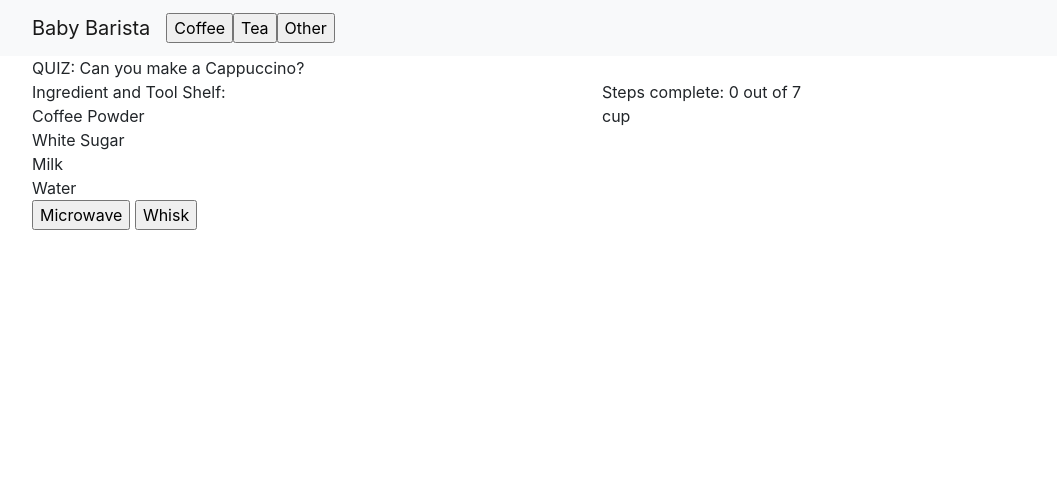
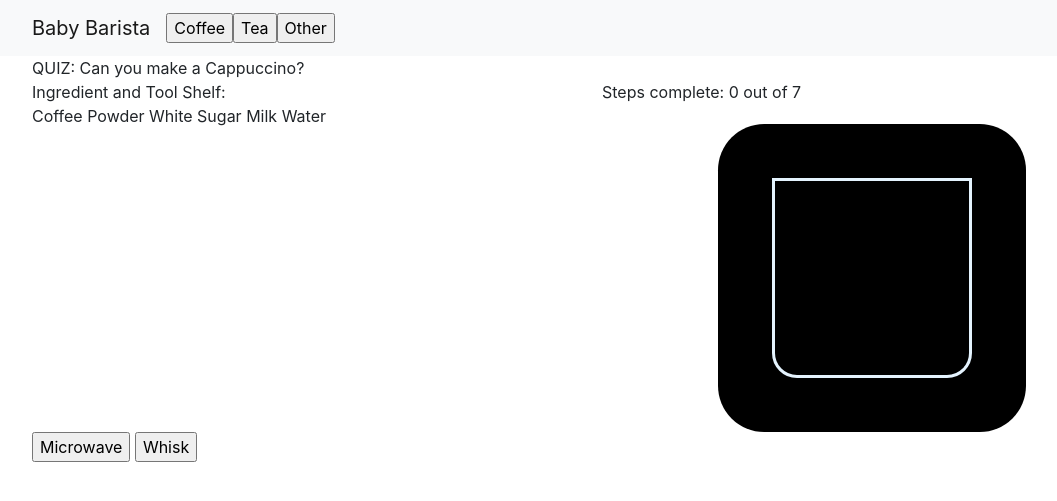
Before and after one commit to RebeccaHale/UI-Final-Project, a Flask app: page /quiz/1 in a window 1280 px wide. Shown: the top 501 px of the page, without its empty margins (53-1110 px from the left). Run offline with Flask 2, Linux system fonts and the light colour scheme; some libraries are stand-ins or nearby versions.

Commit message:
added animations of drinks to each quiz/learn page

```diff
--- a/server.py
+++ b/server.py
@@ -64,6 +64,45 @@ drink_data = {
         },
         "number_steps": "7",
         "image": "https://media.istockphoto.com/photos/homemade-warm-hot-chocolate-picture-id1320380734?s=612x612"
+    }
+}
+
+ingredient_colors = {
+    "Cocoa Powder": {
+        "color": [90,39,21,0.95],
+        "whiskable": True
+    },
+    "Coffee Powder": {
+        "color": [56,26,16,0.95],
+        "whiskable": True
+    },
+    "Honey": {
+        "color": [235,159,33,0.8],
+        "whiskable": True
+    },
+    "Matcha Powder": {
+        "color": [90,101,12,0.95],
+        "whiskable": True
+    },
+    "Milk": {
+        "color": [251, 247, 236,0.8],
+        "whiskable": True
+    },
+    "Mini Marshmallows": {
+        "color": [251,247,236,0.8],
+        "whiskable": False
+    },
+    "Vanilla Extract": {
+        "color": [165,106,20,0.8],
+        "whiskable": True
+    },
+    "Water": {
+        "color": [235,244,247,0.8],
+        "whiskable": True
+    },
+    "White Sugar": {
+        "color": [251,247,236,0.8],
+        "whiskable": True
     }
 }
 
@@ -155,7 +194,7 @@ def learn(id=None):
     user_choices["userentrylearningtime"]=userentrylearningtime
 
     drink_info = drink_data[id]
-    return render_template('learn.html', drink_info=drink_info, ingredient_tool_data=ingredient_tool_data, step=step)
+    return render_template('learn.html', drink_info=drink_info, ingredient_tool_data=ingredient_tool_data, step=step, ingredient_colors=ingredient_colors)
 
 @app.route('/view/<id>')
 def view(id=None):
@@ -170,7 +209,7 @@ def front(id=None):
 @app.route('/quiz/<id>')
 def quiz(id=None):
     drink_info = drink_data[id]
-    return render_template('quiz.html', drink_info=drink_info, ingredient_tool_data=ingredient_tool_data, step=step, score=score)
+    return render_template('quiz.html', drink_info=drink_info, ingredient_tool_data=ingredient_tool_data, step=step, score=score, ingredient_colors=ingredient_colors)
 
 # AJAX FUNCTIONS
 
--- /dev/null
+++ b/static/main.css
@@ -0,0 +1,69 @@
+:root {
+    --background-cup: rgb(0, 0, 0);
+}
+
+.ingredient_label {
+    display: inline-block;
+}
+
+.cup {
+    height: 200px;
+    width: 200px;
+    border: #e4f3fe 3px solid;
+    border-radius: 0px 0px 25px 25px;
+    overflow: hidden;
+}
+
+.drink-outline {
+    display: flex;
+    flex-direction: column-reverse;
+    gap: 0px;
+    margin: auto;
+    width: 93%;
+    height: 96%;
+    border-radius: 0px 0px 20px 20px;
+    outline: 0;
+    overflow: hidden;
+}
+
+.cup-ingredient {
+    position: relative;
+    display: block;
+    width: 100%;
+    height: 20%;
+    overflow: hidden;
+    -webkit-transition: background 1.5s;
+    -moz-transition:    background 1.5s;
+    -ms-transition:     background 1.5s;
+    -o-transition:      background 1.5s;
+    transition:         background 1.5s;
+}
+
+.cup-ingredient::after {
+    content: "";
+    background: var(--background-cup);
+    position: absolute;
+    height: 400%;
+    width: 300%;
+    top: -50%;
+    left: -50%;
+    animation: spin 2s ease-in-out forwards;
+}
+
+@keyframes spin {
+    0% {
+      transform: translateY(0);
+    }
+    100% {
+      transform: translateY(-100%);
+    }
+}
+
+.cup-holder {
+    margin: auto;
+    width: fit-content;
+    background-color: var(--background-cup);
+    padding: 10%;
+    border-radius: 15%;
+    margin-top: 20px;
+}
--- a/static/quiz.js
+++ b/static/quiz.js
@@ -91,12 +91,80 @@ function update_step(){
 
 }
 
+function update_cup(ingredient) {
+    let new_ingredient = $("<div class = 'cup-ingredient'></div>");
+
+    let color = ingredient_colors[ingredient]["color"];
+    let r = color[0].toFixed(4);
+    let g = color[1].toFixed(4);
+    let b = color[2].toFixed(4);
+    let a = color[3].toFixed(4);
+
+    console.log(a);
+    new_ingredient.css("background", "rgba("+r+","+g+","+b+","+a+")");
+
+    console.log(new_ingredient.css("background"))
+    $(".drink-outline").append(new_ingredient);
+}
+
+function colorChannelMixer(colorChannelA, colorChannelB, amountToMix){
+    var channelA = colorChannelA*(amountToMix);
+    var channelB = colorChannelB*(1-(amountToMix));
+    return parseInt(channelA+channelB);
+}
+
+function colorMixer(rgbA, rgbB, amountToMix){
+    var r = colorChannelMixer(rgbA[0],rgbB[0],amountToMix);
+    var g = colorChannelMixer(rgbA[1],rgbB[1],amountToMix);
+    var b = colorChannelMixer(rgbA[2],rgbB[2],amountToMix);
+    return [r,g,b,0.9]
+}
+
+function whisk() {
+
+    let colors = [];
+
+    $('.drink-outline').children().each(function () {
+        colors.push($(this).css( "background" ).match(/\d+\,\s*\d+\,\s*\d+(,\s*\d*\.*\d*)*/i)[0].split(","));
+    });
+
+    console.log(colors);
+
+    let finalResult = colors[0];
+
+    for (let i = 1; i < colors.length; i++) {
+        const checkAlpha = colors[i][3];
+        let alpha = 0;
+        if (checkAlpha > finalResult[3]) {
+            alpha = checkAlpha;
+            finalResult = colorMixer(colors[i], finalResult, alpha);
+        } else {
+            alpha = finalResult[3];
+            finalResult = colorMixer(finalResult, colors[i], alpha);
+        }
+
+    }
+
+    const rAvg = finalResult[0];
+    const gAvg = finalResult[1];
+    const bAvg = finalResult[2];
+    const aAvg = finalResult[3];
+
+
+    $(".drink-outline").children().css({
+        "background": "rgb("+rAvg+","+gAvg+","+bAvg+","+aAvg+")"
+    });
+}
+
+
+
 $(document).ready(function(){
     //$("#step_label").text("Step: " + drink_info.directions[step])
     $(".ingredient_label").draggable({
         revert: "invalid",
         start: function(e, ui) {
             current_drag = $(this).text()
+
             if(current_drag==drink_info.directions[step]){
                 $(this).addClass("acceptable")
             }
@@ -114,6 +182,7 @@ $(document).ready(function(){
             current_drag = ""
             if(current_click==drink_info.directions[step]){
                 update_step()
+                update_cup(current_click)
                 $("#step_label").text("Steps complete: " + step + " out of " + drink_info.number_steps)
                 //console.log("Step completed! new step: " + drink_info.directions[step])
             }
@@ -131,6 +200,10 @@ $(document).ready(function(){
         current_click = $(this).val()
         if(current_click==drink_info.directions[step]){
             update_step()
+
+            if (current_click == "Whisk") {
+                whisk()
+            }
             $("#step_label").text("Steps complete: " + step + " out of " + drink_info.number_steps)
         }
         else{
--- a/templates/quiz.html
+++ b/templates/quiz.html
@@ -8,6 +8,7 @@
         let ingredient_tool_data = {{ingredient_tool_data|tojson}}
         let step = {{step|tojson}}
         let score = {{score|tojson}}
+        let ingredient_colors = {{ingredient_colors|tojson}}
     </script>
     <div class="row">
         <div class="col-12">
@@ -34,7 +35,15 @@
         <div class="col-6">
             <div class="row">
                 <div class="col-12">
-                    <div id="cup">cup</div>
+                    <div class = "cup-holder">
+                        <div class = "cup-container" id = "cup">
+                            <div class = "cup">
+                                <div class = "drink-outline">
+
+                                </div>
+                            </div>
+                        </div>
+                    </div>
                 </div>
             </div>
         </div>
```
Also changed, not shown: static/learn.js (+71 -0 lines), templates/learn.html (+10 -1 lines).
